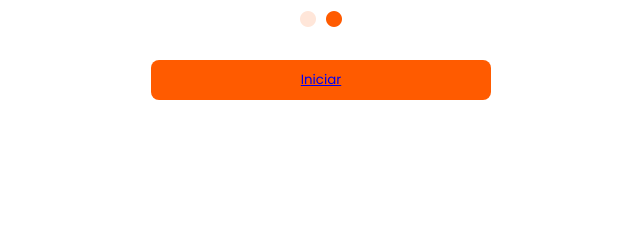
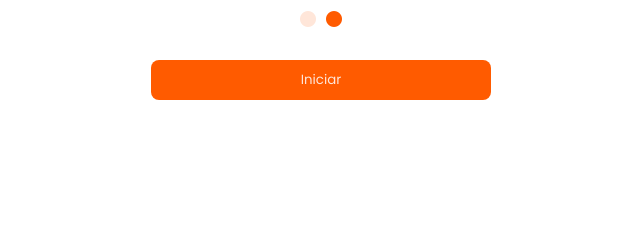
Before and after one commit to juniortimoteo18/progressive-web-app-tablutech, a plain HTML site: page index.html in a window 1280 px wide. Shown: the part 420-653 px from the top of the page, 319-959 px from the left. Drawn offline with Linux system fonts and the light colour scheme.

Commit message:
finished

```diff
--- a/index.html
+++ b/index.html
@@ -21,7 +21,7 @@
                 <div class="prev"><i class="fa-solid fa-circle"></i></div>
                 <div class="next"><i class="fa-solid fa-circle"></i></div>
             </div>
-            <button class="btn-start" onclick=""> <a href="loginForm.html"> Iniciar </a> </button>
+            <button class="btn-start"><a href="loginForm.html" class="btn-link">Iniciar</a></button>
         </div>
         <div class="footer">
             <img src="logoTabluTech.png">
--- a/style.css
+++ b/style.css
@@ -146,6 +146,11 @@ li p {
     border-radius: 8px;
 }
 
+a {
+    text-decoration: none;
+    color: #FFE6D9;
+}
+
 .navigation {
     flex: 2;
     align-items: center;
```
Also changed, not shown: loginForm.html (+1 -1 lines).
